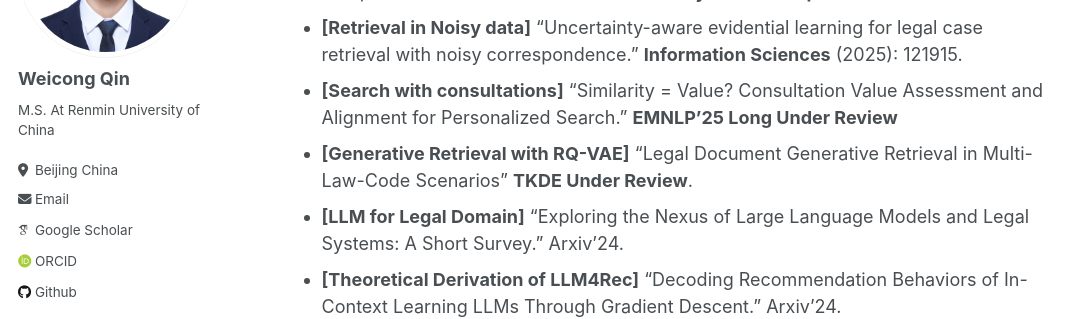
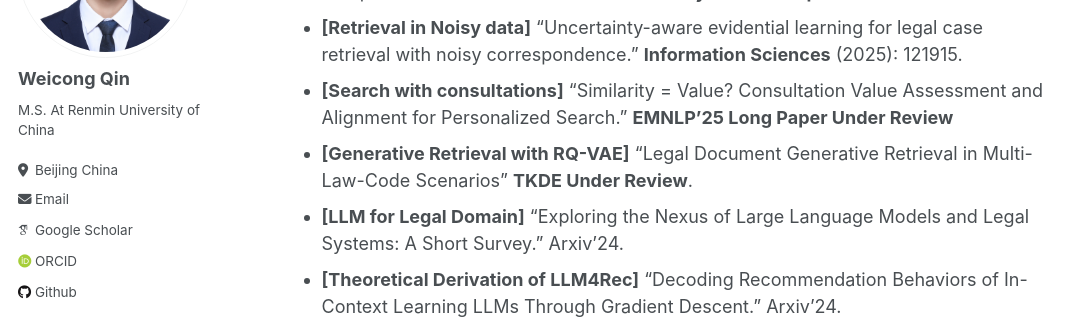
Before and after one commit to E-qin/E-qin.github.io, a Jekyll site: the page built from _pages/about.md, in a window 1280 px wide and 900 px high, scrolled down 1416 px. Shown: the part 153-472 px from the top of the window, without its empty margins (0-1087 px from the left). Built offline with Jekyll 4.4.1, drawn with Linux system fonts in a browser that asks for light colours; some web fonts are replaced.

Commit message:
Update about.md

```diff
--- a/_pages/about.md
+++ b/_pages/about.md
@@ -58,7 +58,7 @@ All are first-author publications, except the last one which is a co-first-autho
 * **[Generative Retrieval]** "Explicitly Integrating Judgment Prediction with Legal Document Retrieval: A Law-Guided Generative Approach." **SIGIR'24 Full Paper**.
 * **[LLM+RL for Rec]** "Enhancing Sequential Recommendations through Multi-Perspective Reflections and Iteration." **RecSys'24 Full Paper**.
 * **[Retrieval in Noisy data]** "Uncertainty-aware evidential learning for legal case retrieval with noisy correspondence." **Information Sciences** (2025): 121915.
-* **[Search with consultations]** "Similarity = Value? Consultation Value Assessment and Alignment for Personalized Search." **EMNLP'25 Long Under Review**
+* **[Search with consultations]** "Similarity = Value? Consultation Value Assessment and Alignment for Personalized Search." **EMNLP'25 Long Paper Under Review**
 * **[Generative Retrieval with RQ-VAE]** "Legal Document Generative Retrieval in Multi-Law-Code Scenarios" **TKDE Under Review**.
 * **[LLM for Legal Domain]** "Exploring the Nexus of Large Language Models and Legal Systems: A Short Survey." Arxiv'24.
 * **[Theoretical Derivation of LLM4Rec]** "Decoding Recommendation Behaviors of In-Context Learning LLMs Through Gradient Descent." Arxiv'24.
```
